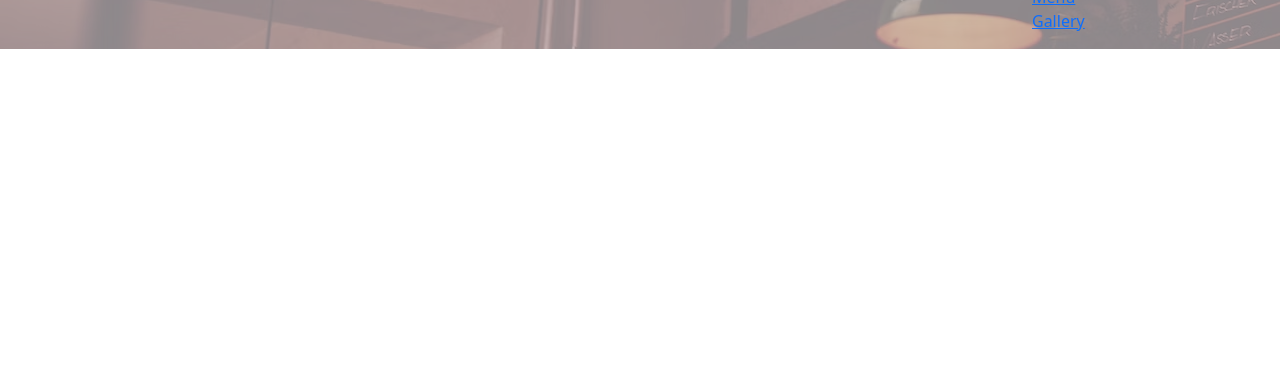
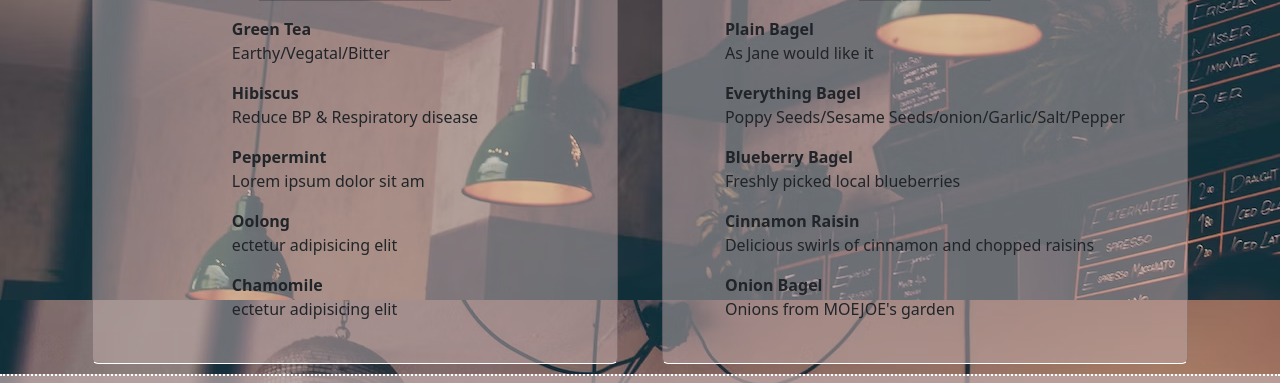
Before and after one commit to MALYPH0NG/MoeJOe, a plain HTML site: page menu.html in a window 1280 px wide. Shown: the part 860-1243 px from the top of the page. Before the commit the page ends 909 px from the top, so only its background shows below. Drawn offline with nearby package versions, Linux system fonts and the light colour scheme.

Commit message:
created 5 cards for menu.html

```diff
--- a/menu.html
+++ b/menu.html
@@ -77,6 +77,7 @@
                 </div>
             </div>
             <div class="col d-none d-md-block">
+                <h2 class="text-center">Smooth Taste, Bold Day</h2>
                 <img class="img-thumbnail" src="imgs/coffeecup.jpg" alt="Coffee In Hand">
             </div>
             <div class="col-md">
@@ -113,9 +114,95 @@
                 </div>
             </div>
         </div>
-    </div>
 
 
+
+
+
+    <div class="row">
+        <div class="col">
+            <div class="card light-bg">
+                <div class="card-header">
+                    <h2>Herbal Tea</h2>
+                </div>
+                <div class="card-body">
+                    <li class="list-group-item">
+                        <div>
+                            <div class="fw-bold">Green Tea</div>
+                            <p>Earthy/Vegatal/Bitter</p>
+                        </div>
+                    </li>
+                    <li class="list-group-item">
+                        <div>
+                            <div class="fw-bold">Hibiscus</div>
+                            <p>Reduce BP & Respiratory disease</p>
+                        </div>
+                    </li>
+                    <li class="list-group-item">
+                        <div>
+                            <div class="fw-bold">Peppermint</div>
+                            <p>Lorem ipsum dolor sit am</p>
+                        </div>
+                    </li>
+                    <li class="list-group-item">
+                        <div>
+                            <div class="fw-bold">Oolong</div>
+                            <p>ectetur adipisicing elit</p>
+                        </div>
+                    </li>
+                    <li class="list-group-item">
+                        <div>
+                            <div class="fw-bold">Chamomile</div>
+                            <p>ectetur adipisicing elit</p>
+                        </div>
+                    </li>
+                </div>
+            </div>
+        </div>
+
+    <div class="col">
+        <div class="card light-bg">
+            <div class="card-header">
+                <h2>Bagels</h2>
+            </div>
+            <div class="card-body">
+                <li class="list-group-item">
+                    <div>
+                        <div class="fw-bold">Plain Bagel</div>
+                        <p>As Jane would like it</p>
+                    </div>
+                </li>
+                <li class="list-group-item">
+                    <div>
+                        <div class="fw-bold">Everything Bagel</div>
+                        <p>Poppy Seeds/Sesame Seeds/onion/Garlic/Salt/Pepper</p>
+                    </div>
+                </li>
+                <li class="list-group-item">
+                    <div>
+                        <div class="fw-bold">Blueberry Bagel</div>
+                        <p>Freshly picked local blueberries</p>
+                    </div>
+                </li>
+                <li class="list-group-item">
+                    <div>
+                        <div class="fw-bold">Cinnamon Raisin</div>
+                        <p>Delicious swirls of cinnamon and chopped raisins</p>
+                    </div>
+                </li>
+                <li class="list-group-item">
+                    <div>
+                        <div class="fw-bold">Onion Bagel</div>
+                        <p>Onions from MOEJOE's garden</p>
+                    </div>
+                </li>
+            </div>
+        </div>
+    </div>
+</div>
+
+
+</div>
 
 
 
```
